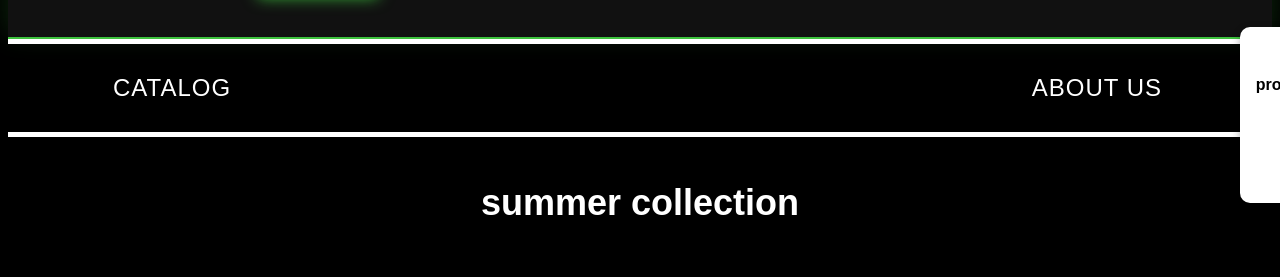
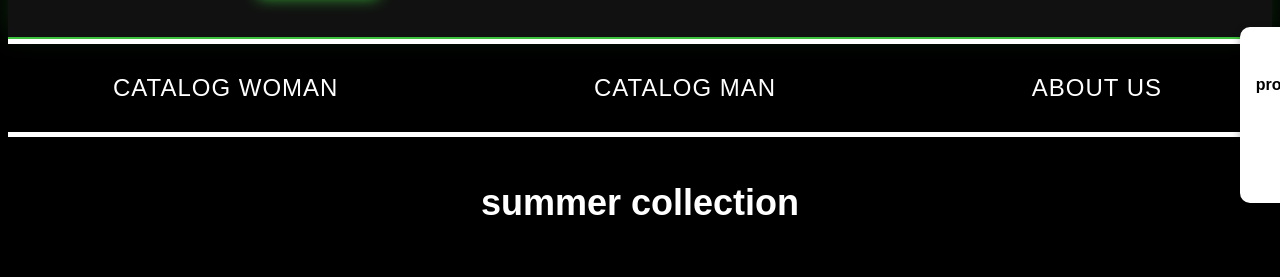
Before and after one commit to LogikaZdolbuniv/Romanyuk-Reliz, a plain HTML site: page index.html in a window 1280 px wide. Shown: the part 121-398 px from the top of the page. Drawn offline with Linux system fonts and the light colour scheme.

Commit message:
Update index.html

```diff
--- a/index.html
+++ b/index.html
@@ -11,8 +11,9 @@
         </header>
 
         <nav>
-            <a class="nav-link" href="">catalog</a>
-            <a class="nav-link" href="">about us</a>
+            <a class="nav-link" href="index2.html">catalog woman</a>
+            <a class="nav-link" href="index3.html">catalog man</a>
+            <a class="nav-link" href="index4.html">about us</a>
         </nav>
 
         <main>
```
